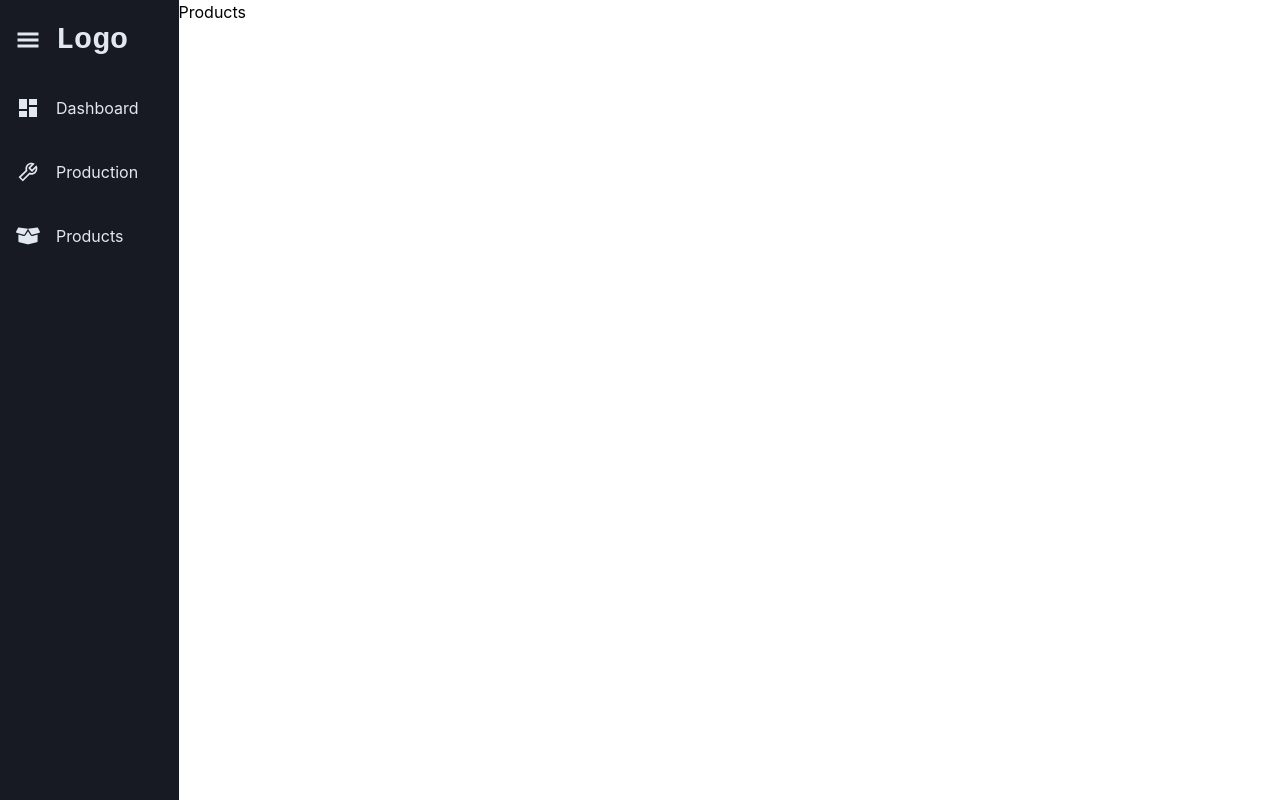
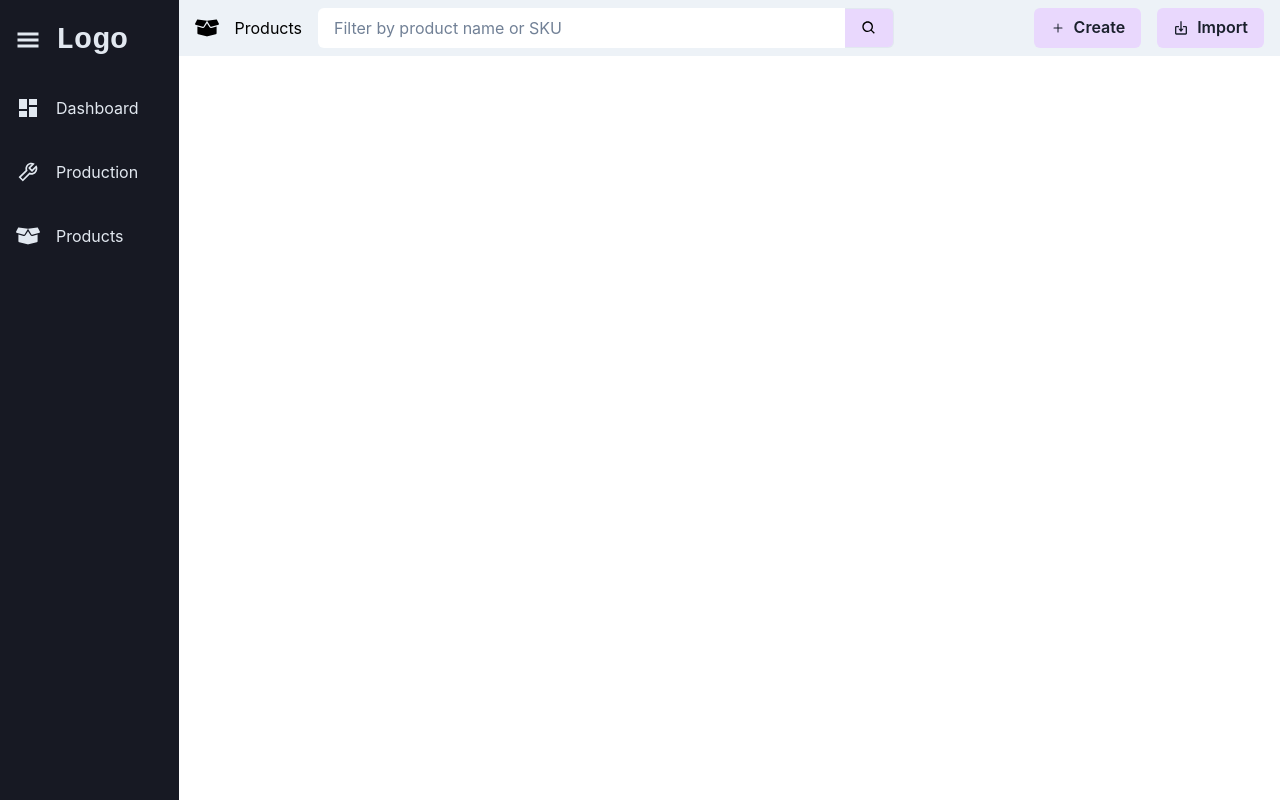
Before and after one commit to takihama/cereal-management-system, a React (Create React App) app: page /products in a window 1280 px wide. Built offline with nearby package versions, Linux system fonts and the light colour scheme.

Commit message:
add: header to products

```diff
--- a/src/pages/Products.tsx
+++ b/src/pages/Products.tsx
@@ -1,9 +1,57 @@
-import React from 'react';
+import React, { useState } from 'react';
+import { Stack } from '@chakra-ui/react';
+import { FaBoxOpen } from 'react-icons/fa';
+import { BsPlus } from 'react-icons/bs';
+import { BiImport } from 'react-icons/bi';
+import { IconType } from 'react-icons';
+import Header from '../components/header/Header';
 
+interface HeaderButtons {
+  name: string
+  icon?: IconType
+  onClick: React.MouseEventHandler<Element>
+}
+
+interface ProductsState {
+  searchProduct: string
+}
 export default function Products() {
+  const [searchProduct, setSearchProduct] = useState<ProductsState['searchProduct']>('');
+  const onSearchChange = (evt: React.ChangeEvent<HTMLInputElement>) => {
+    setSearchProduct(evt.target.value);
+  };
+  const onCreateProduct = () => {
+    console.log('Create product');
+  };
+  const onImportProducts = () => {
+    console.log('Import products');
+  };
+  const buttons: Array<HeaderButtons> = [{
+    name: 'Create',
+    icon: BsPlus,
+    onClick: onCreateProduct,
+  },
+  {
+    name: 'Import',
+    icon: BiImport,
+    onClick: onImportProducts,
+  },
+  ];
   return (
-    <div>
-      Products
-    </div>
+    <Stack
+      width="100%"
+    >
+      <Header
+        title="Products"
+        icon={FaBoxOpen}
+        search={{
+          name: 'searchProduct',
+          value: searchProduct,
+          placeholder: 'Filter by product name or SKU',
+          onChange: onSearchChange,
+        }}
+        buttons={buttons}
+      />
+    </Stack>
   );
 }
```
